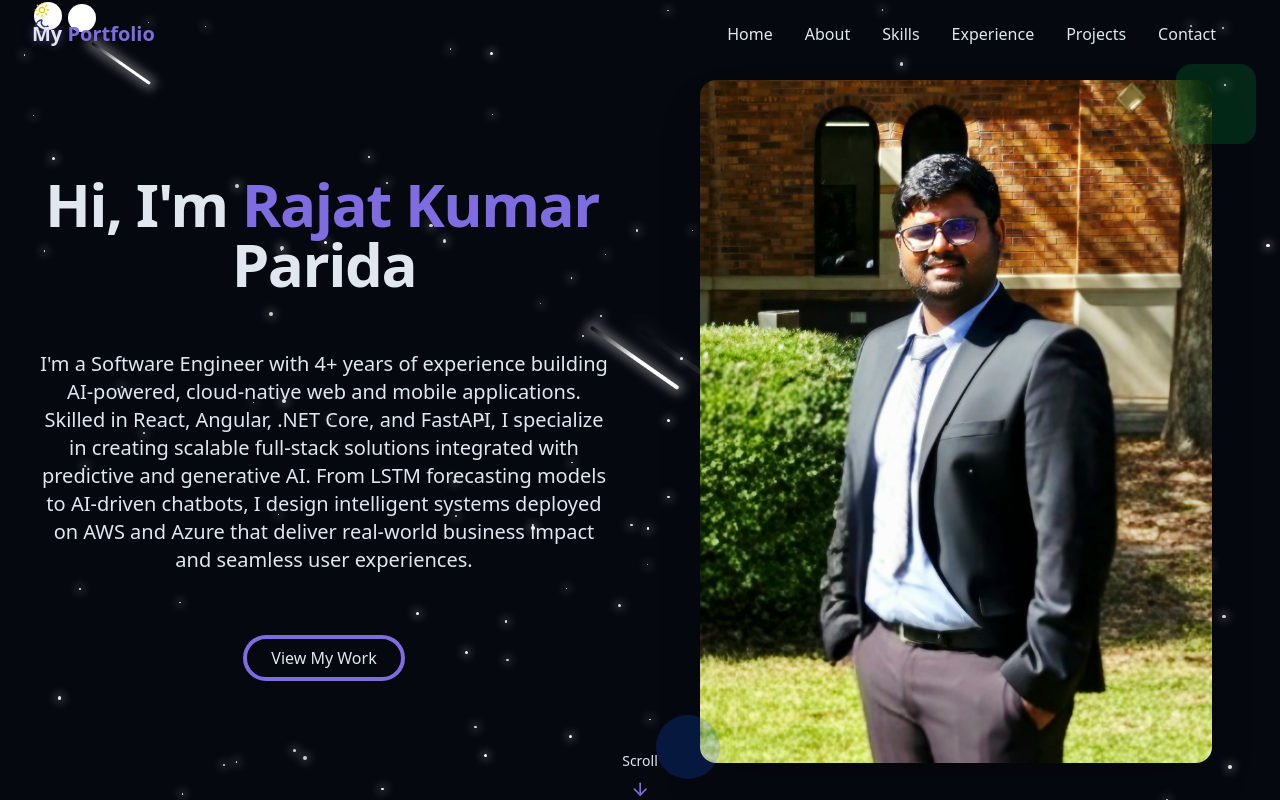
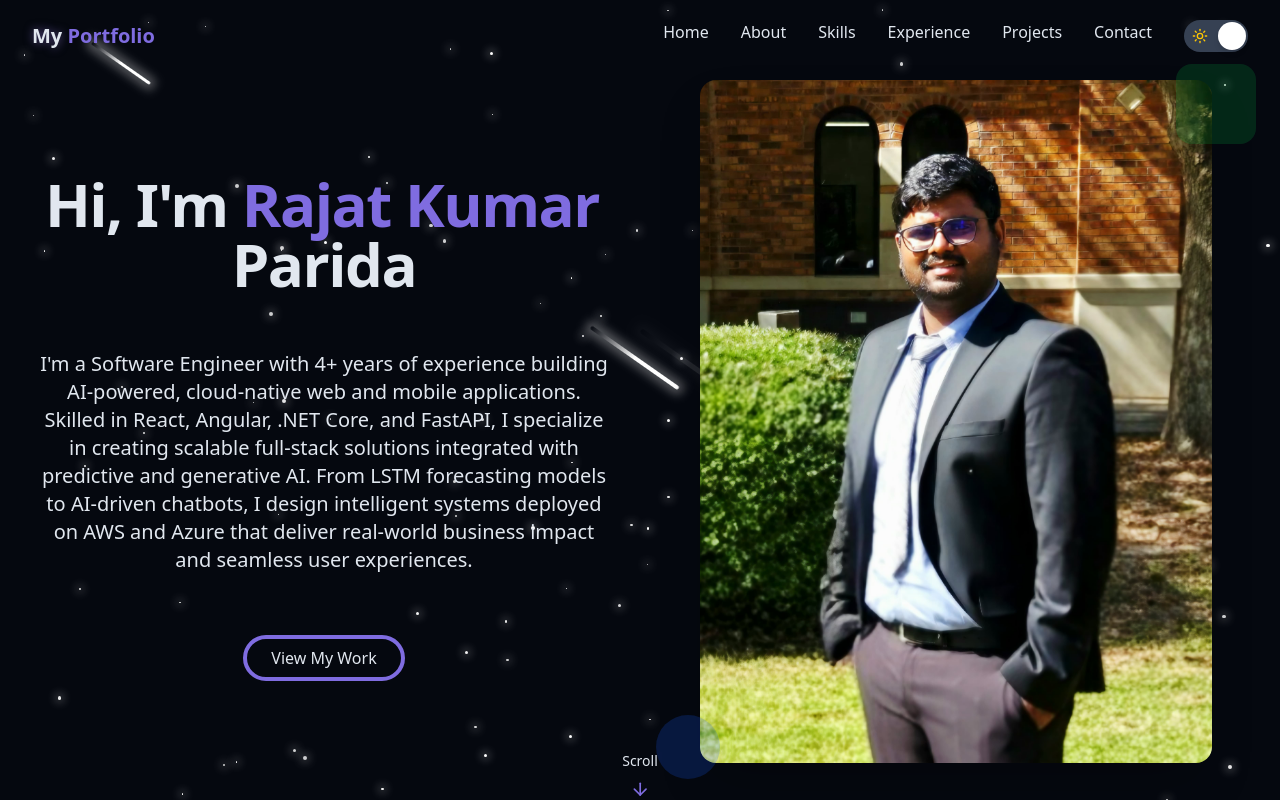
Before and after one commit to RajatProg/Portfolio, a React (Vite) app: page / in a window 1280 px wide. Shown: the top 800 px of the page. Built offline with nearby package versions, Linux system fonts and the light colour scheme.

Commit message:
V2.4 REVISED

```diff
--- a/src/components/ThemeToggle.jsx
+++ b/src/components/ThemeToggle.jsx
@@ -36,14 +36,15 @@ export const ThemeToggle = () => {
       onClick={toggleTheme}
       aria-label="Toggle theme"
       className={cn(
-        "absolute top-0.5 left-0.5 w-7 h-7 rounded-full bg-white shadow-md",
-        "transition-transform duration-300",
-        isDarkMode ? "translate-x-8" : "translate-x-0"
+          "relative w-16 h-8 rounded-full px-2 flex items-center justify-between",
+          "transition-colors duration-300",
+          isDarkMode ? "bg-gray-700" : "bg-gray-300"
       )}
     >
       {/* icons inside track */}
       <Sun className="h-4 w-4 text-yellow-400" />
       <Moon className="h-4 w-4 text-blue-900" />
+
 
       {/* knob */}
       <span
@@ -52,8 +53,8 @@ export const ThemeToggle = () => {
           "transition-transform duration-300",
           isDarkMode ? "translate-x-8" : "translate-x-0"
         )}
+
       />
-
     </button>
   );
 };
```
